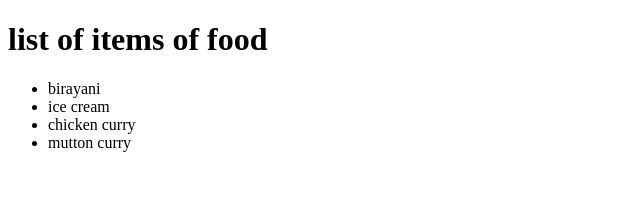
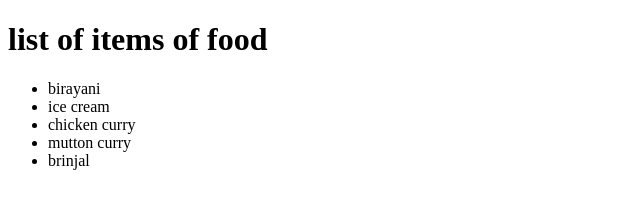
Before and after one commit to Sharanya-Katukuri/project, a plain HTML site: page test.html in a window 1280 px wide. Shown: the full height of the page, 0-640 px from the left. Drawn offline with Linux system fonts and the light colour scheme.

Commit message:
version1

```diff
--- a/test.html
+++ b/test.html
@@ -12,6 +12,7 @@
         <li>ice cream</li>
         <li>chicken curry</li>
         <li>mutton curry</li>
+        <li>brinjal</li>
     </ul>
 </body>
 </html>
```
